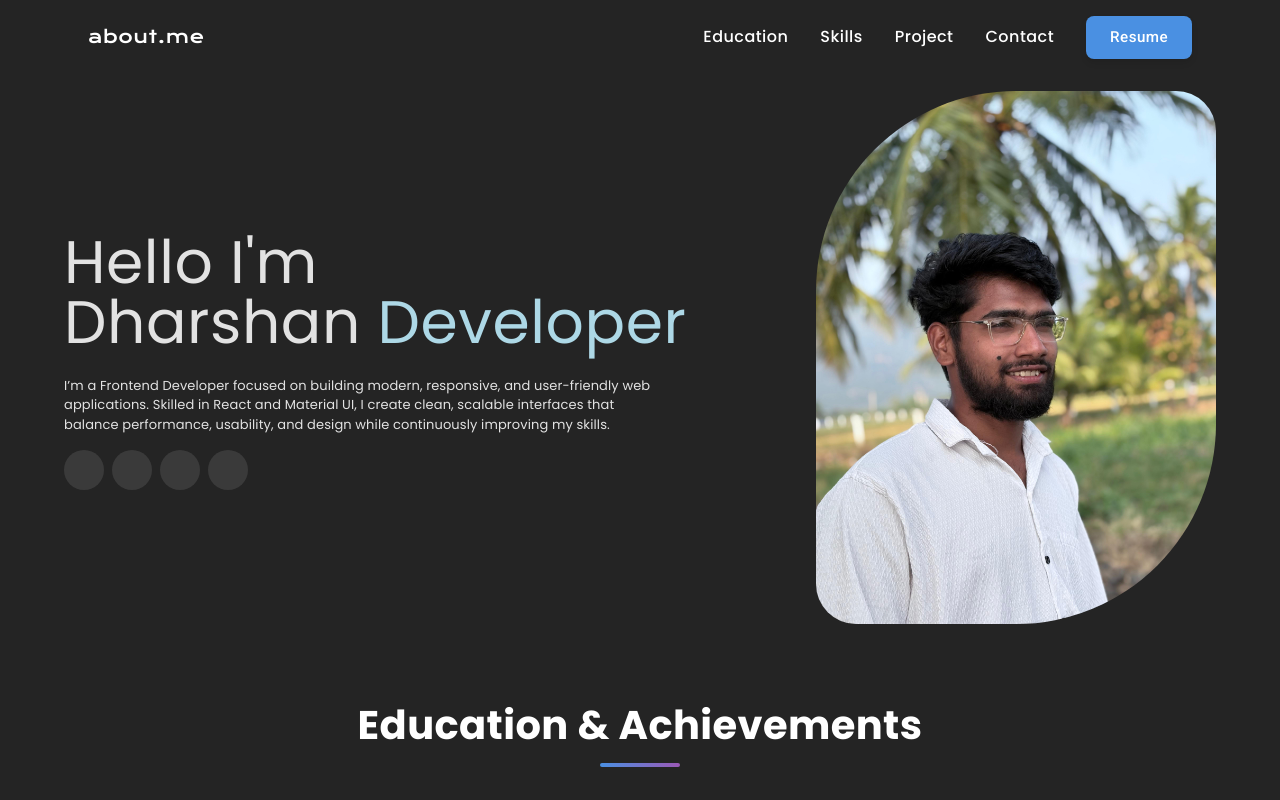
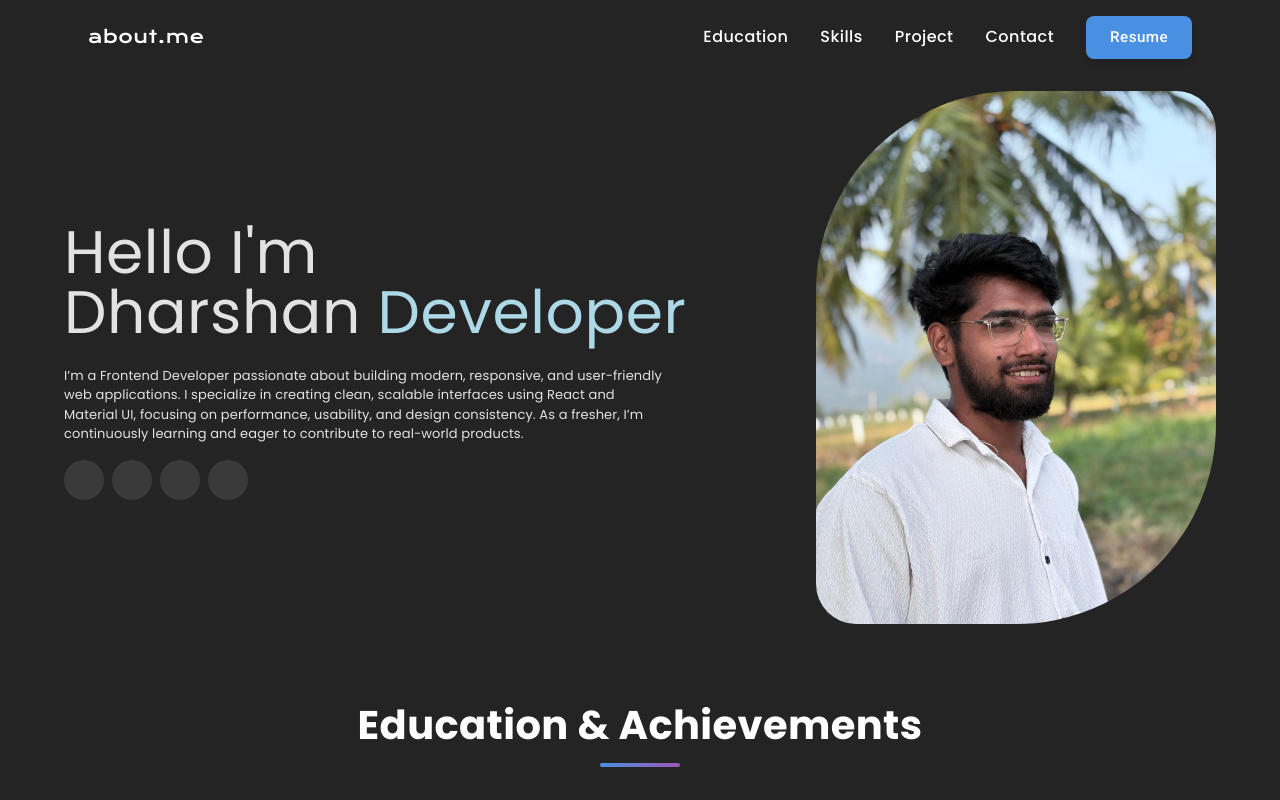
Before and after one commit to dharshan111/folio, a React (Vite) app: page / in a window 1280 px wide. Shown: the top 800 px of the page. Built offline with nearby package versions, Linux system fonts and the light colour scheme; some icons are missing; a web font is replaced by a local one.

Commit message:
wrk pending

```diff
--- a/src/components/Hero.jsx
+++ b/src/components/Hero.jsx
@@ -54,11 +54,12 @@ const Hero = () => {
                   fontSize: "13px",
                 }}
               >
-                I’m a Frontend Developer focused on building modern, responsive,
-                and user-friendly web applications. Skilled in React and
-                Material UI, I create clean, scalable interfaces that balance
-                performance, usability, and design while continuously improving
-                my skills.
+                I’m a Frontend Developer passionate about building modern,
+                responsive, and user-friendly web applications. I specialize in
+                creating clean, scalable interfaces using React and Material UI,
+                focusing on performance, usability, and design consistency. As a
+                fresher, I’m continuously learning and eager to contribute to
+                real-world products.
               </Typography>
             </Box>
           </div>
@@ -159,8 +160,6 @@ const Hero = () => {
           </div>
         </Box>
         <div data-aos="fade-left">
-
-
           <Box
             component="img"
             src={profileImage}
```
Lines whose indentation alone changed are shown as unchanged.
